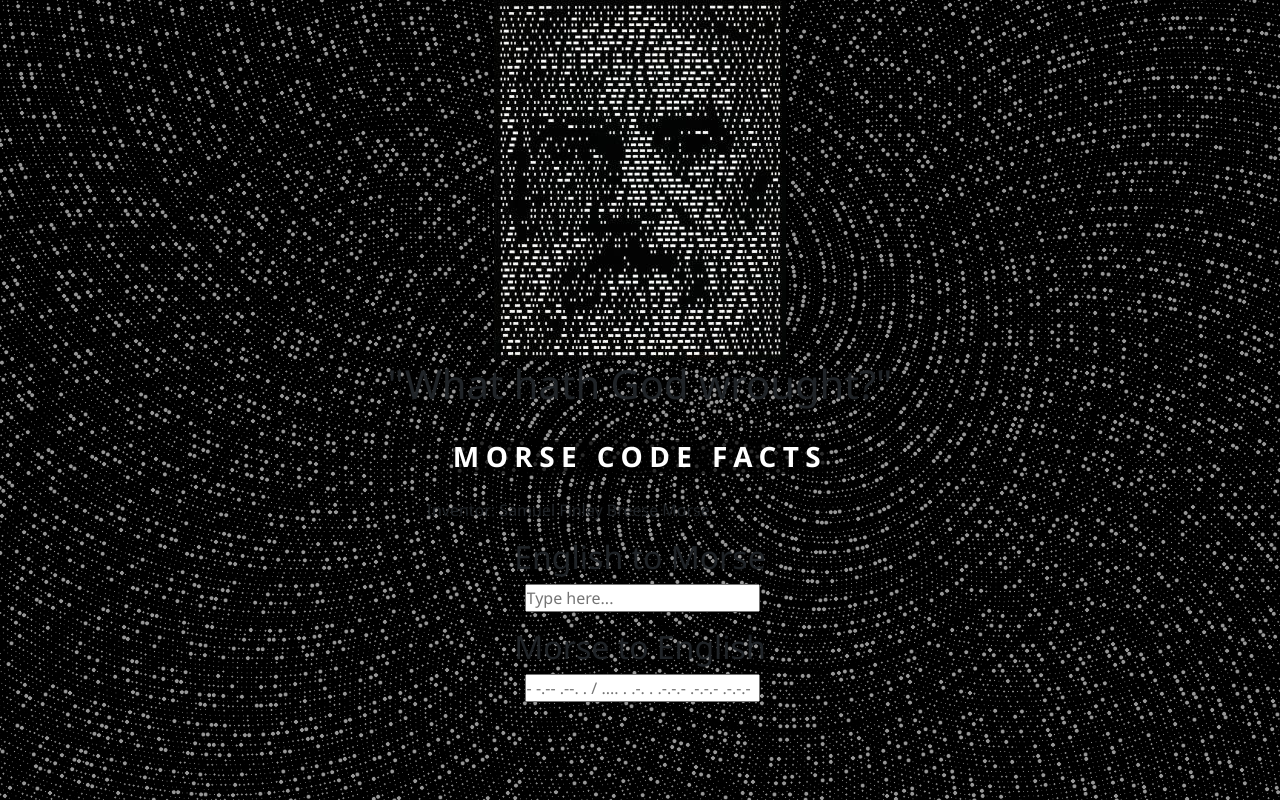
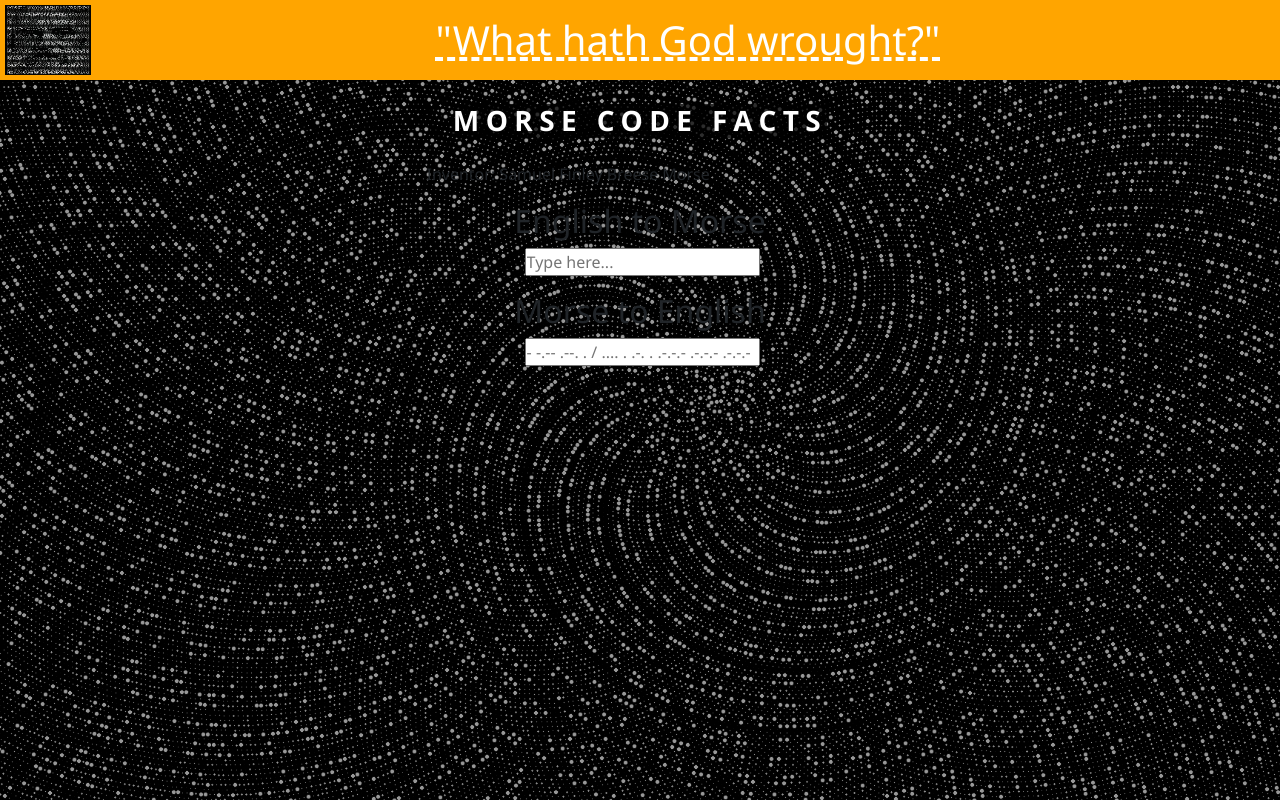
Before and after one commit to 21ciprian/english-morse-translator, a website with bundled scripts: page index.html in a window 1280 px wide. Built offline with nearby package versions, Linux system fonts and the light colour scheme.

Commit message:
Styled the header

```diff
--- a/styles/main.scss
+++ b/styles/main.scss
@@ -23,3 +23,29 @@ body {
 		letter-spacing: $dimension2 * 4;
 	}
 }
+header {
+	background-color: $primary;
+	height: $dimension1 * 5;
+	width: $percentage1;
+	display: flex;
+	justify-content: space-between;
+
+	a {
+		width: $dimension1 * 6;
+		height: $percentage1;
+		img {
+			height: $percentage1;
+			width: $percentage1;
+			padding: $dimension2 * 3;
+			position: relative;
+		}
+	}
+	h1 {
+		position: relative;
+		color: $secondary;
+		text-decoration: underline;
+		text-decoration-style: dashed;
+		align-self: center;
+		margin: auto;
+	}
+}
```
Also changed, not shown: styles/main.css, 1 other file.
